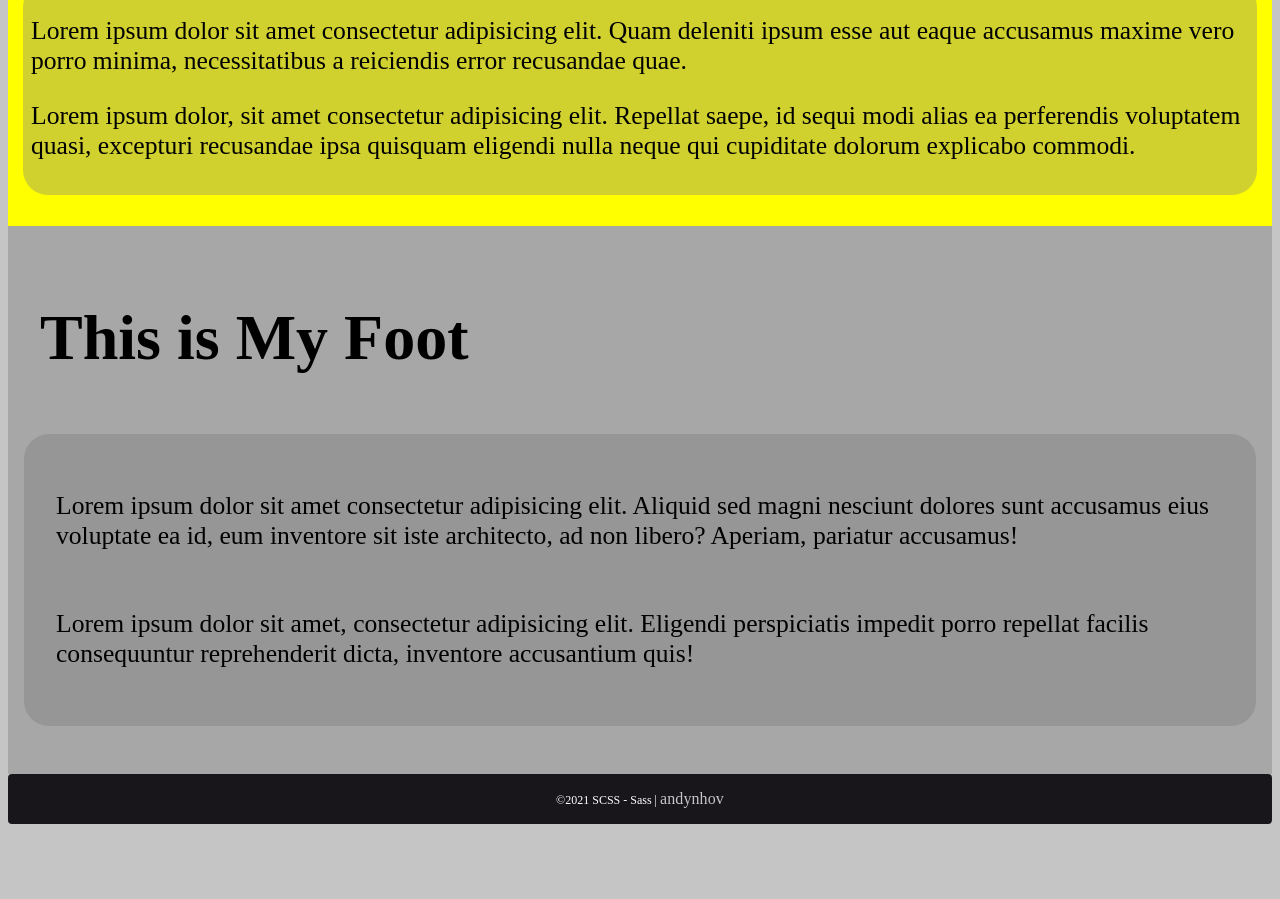
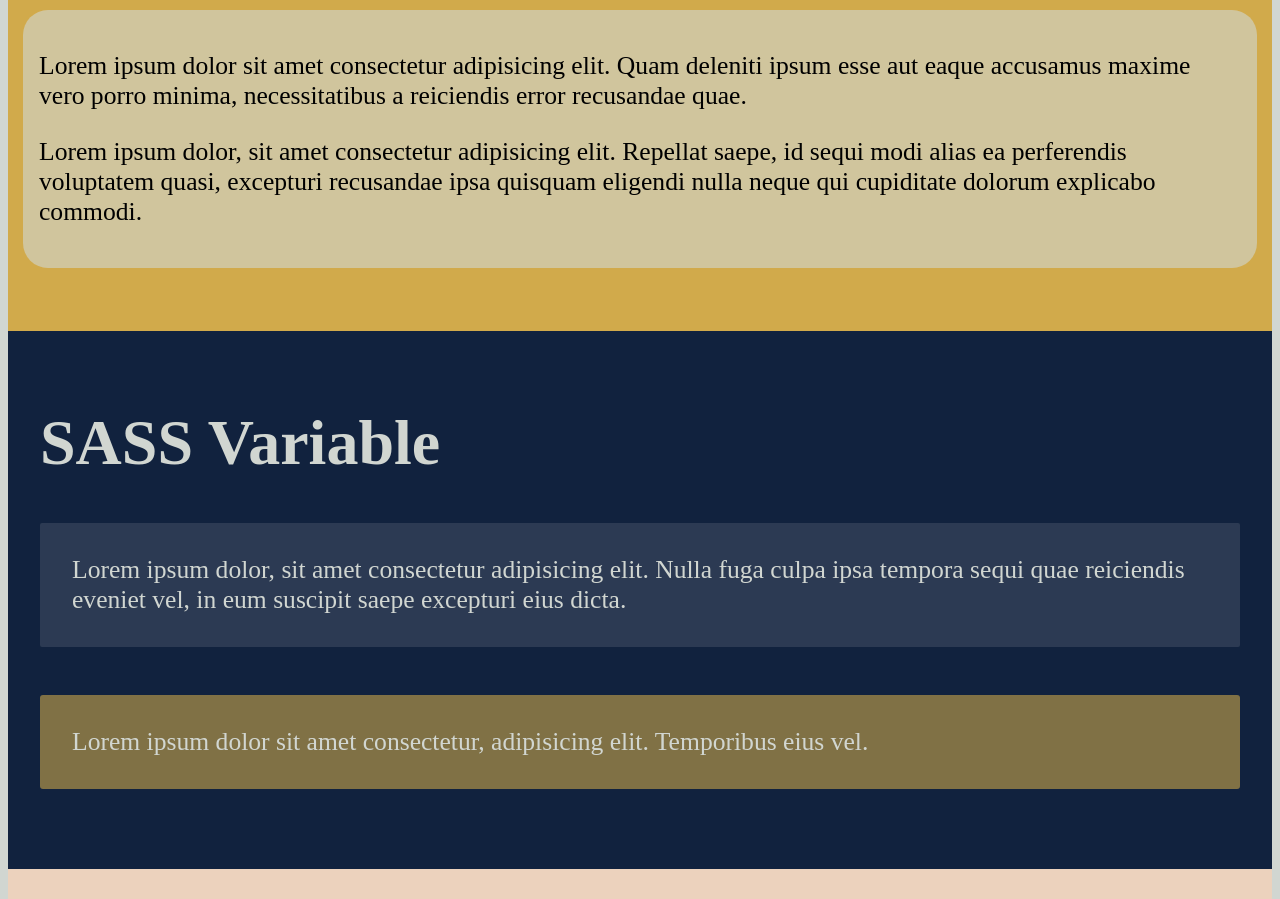
Before and after one commit to andhip/SASS-Basic, a plain HTML site: page index.html in a window 1280 px wide. Shown: the part 721-1620 px from the top of the page. Before the commit the page ends 1553 px from the top, so only its background shows below. Drawn offline with Linux system fonts and the light colour scheme.

Commit message:
update variable

```diff
--- a/index.html
+++ b/index.html
@@ -5,6 +5,7 @@
     <meta http-equiv="X-UA-Compatible" content="IE=edge">
     <meta name="viewport" content="width=device-width, initial-scale=1.0">
     <link rel="stylesheet" href="css/main.css">
+    <link rel="stylesheet" href="css/Variable.css">
 
     <title>SCSS BASIC 2021</title>
 </head>
@@ -12,7 +13,7 @@
 
   <header>
       <h1>Hello World</h1>
-      <h2 class="main-header">This is My Header</h2>
+      <h2 class="main-header">This is My Head</h2>
       <h2 class="main-subHeader">SCSS - Sass Basic</h2>
 
       <p>Lorem ipsum dolor sit amet consectetur adipisicing elit. Corporis rem quidem dolorum est similique vel ut, voluptatibus ipsum sit doloribus alias officiis a? Eaque culpa quam praesentium, consequuntur distinctio architecto.</p>
@@ -29,6 +30,18 @@
       </div>
 
     </section>
+
+    <!-- SASS VARIABLE -->
+    <div class="container">
+      <div class="main-variable">
+          <h1>SASS Variable</h1>
+
+          <p>Lorem ipsum dolor, sit amet consectetur adipisicing elit. Nulla fuga culpa ipsa tempora sequi quae reiciendis eveniet vel, in eum suscipit saepe excepturi eius dicta.</p>
+          <p class="variable-paragraph">
+            Lorem ipsum dolor sit amet consectetur, adipisicing elit. Temporibus eius vel.
+          </p>
+        </div>
+    </div>
 
     <footer class="footer">
       <div class="footer-heading">
--- a/main.scss
+++ b/main.scss
@@ -1,10 +1,12 @@
-$myColor: rgba(250, 128, 114, 0.911);
-$primaryColor: rgb(0, 0, 0);
-$secondaryColor: rgba(128, 128, 128, 0.452);
-$closingColor: #19161b;
+$myColor: #ecd2bd;
+$primaryColor: #11223e;
+$secondaryColor: #ecd2bd;
+$tertiary-color: #d1aa4b;
+$neutral-color: #d1d6d1;
+$closingColor: hsl(276, 10%, 10%);
 
 body {
-  background-color: $secondaryColor;
+  background-color: $neutral-color;
 }
 header {
   background-color: $myColor;
@@ -12,14 +14,18 @@ header {
 
   .main-header {
     font-size: 3rem;
-    opacity: 12%;
+    opacity: 10%;
     font-style: italic;
-    margin-top: -55px;
+    margin-top: -66px;
     letter-spacing: 2px;
     margin-bottom: 2.5rem;
   }
   .main-subHeader {
     text-decoration: underline;
+  }
+  h1 {
+    font-size: 5rem;
+    color: $primaryColor;
   }
 }
 
@@ -28,7 +34,6 @@ h1 {
 }
 
 p {
-  color: $primaryColor;
   font-size: 2vw;
 }
 
@@ -36,7 +41,7 @@ p {
   background-color: $secondaryColor;
 
   .container & {
-    background-color: yellow;
+    background-color: $tertiary-color;
   }
   .main-heading {
     font-size: 2rem;
@@ -46,15 +51,15 @@ p {
       padding: 1rem;
     }
     .main-paragraf {
-      background-color: rgba(128, 128, 128, 0.37);
-      padding: 0.5rem;
+      background-color: #d1d6d19d;
+      padding: 1rem;
       border-radius: 25px;
-      margin-bottom: 1rem;
+      margin-bottom: 3rem;
       transition: 0.2s ease-in;
 
       &:hover {
         border-radius: 10px;
-        padding: 1.5rem;
+        padding: 1.2rem;
       }
     }
 
@@ -70,26 +75,30 @@ p {
     background-color: $secondaryColor;
     padding: 1rem;
     margin-bottom: 0;
+    color: #11223e;
   }
   h1,
   p {
     padding: 1rem;
   }
+  p {
+    color: #00000e;
+  }
 
   & &-paragrap {
-    background-color: $secondaryColor;
+    background-color: rgba(128, 128, 128, 0.37);
     border-radius: 25px;
     padding: 1rem;
-    margin-bottom: 2rem;
+    margin-bottom: 3rem;
     transition: all 0.3s ease-in;
     &:hover {
       border-radius: 10px;
-      padding: 0.5rem;
+      padding: 0.8rem;
     }
   }
 
   & &-closing {
-    background-color: $closingColor;
+    background-color: $primaryColor;
     color: #fff;
     padding: 1rem;
     border-radius: 4px;
@@ -97,16 +106,14 @@ p {
     font-size: 12px;
 
     a {
-      color: #fff;
+      color: $myColor;
       letter-spacing: 0.1px;
-      opacity: 0.75;
       font-size: 1rem;
       text-decoration: none;
       transition: 0.25s;
 
       &:hover {
-        opacity: 1;
-        color: yellow;
+        opacity: 0.85;
       }
     }
   }
--- /dev/null
+++ b/variable.scss
@@ -0,0 +1,51 @@
+// CSS Variable
+// all acsess
+
+// :root {
+//   --primary-color: rgb(193, 119, 236);
+//   --secondary-color: #242424;
+//   --text-color: black;
+// }
+
+// .main-variable {
+//   background-color: var(--primary-color);
+// }
+
+// h1 {
+//   color: var(--text-color);
+// }
+
+// ===============================
+// SASS Variable
+// ===============================
+$primary-color: #11223e;
+$secondary-color: #ecd2bd;
+$tertiary-color: #d1aa4b;
+$neutral-color: #d1d6d1;
+$text-color: #00000e;
+
+.main-variable {
+  background-color: $primary-color;
+  color: $neutral-color;
+  padding: 2rem;
+
+  p {
+    color: $neutral-color;
+    background-color: #cfcfcf23;
+    padding: 2rem;
+    border-radius: 2px;
+    margin-bottom: 3rem;
+  }
+}
+
+// MAP
+$alert: (
+  "danger": red,
+  "success": green,
+  "warning": #d1ab4b94,
+);
+
+p.variable-paragraph {
+  background-color: map-get($alert, "warning");
+  border-radius: 3px;
+}
```
Also changed, not shown: css/Variable.css (added), css/main.css, 3 other files.
